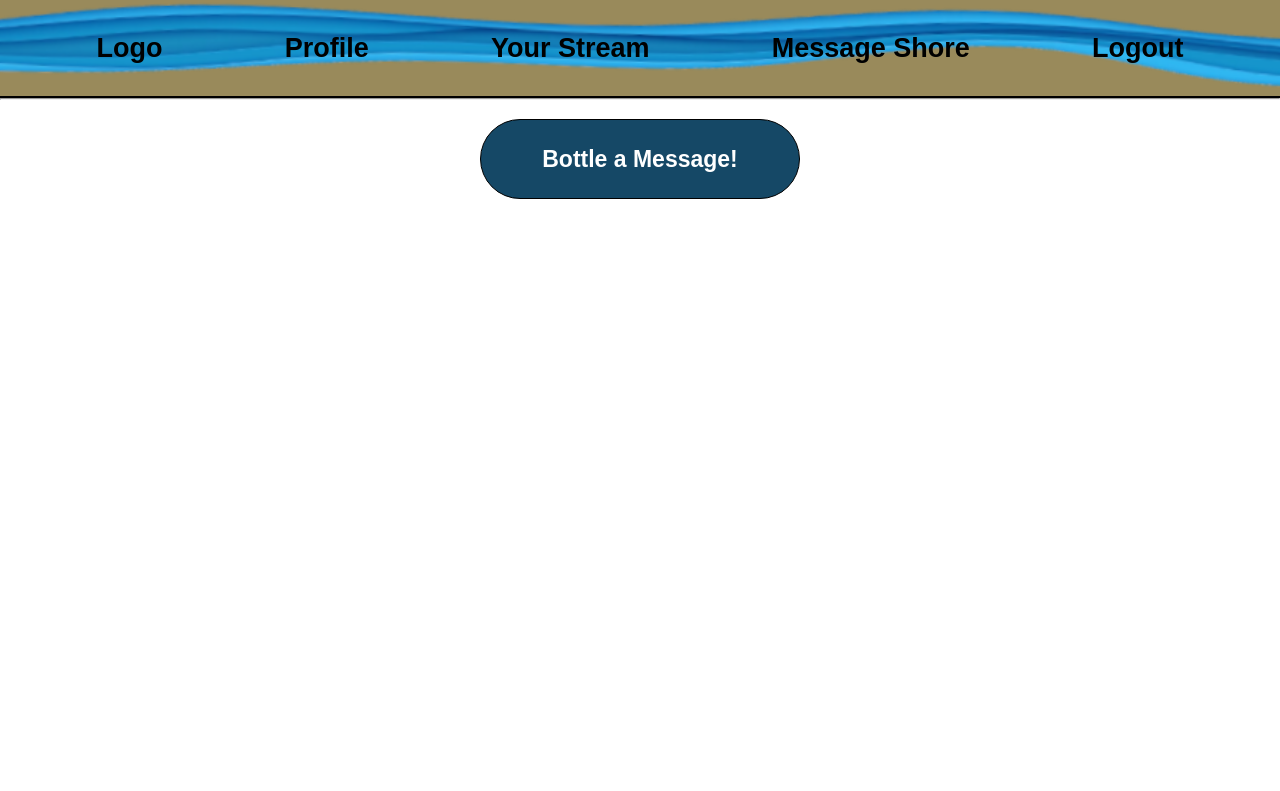
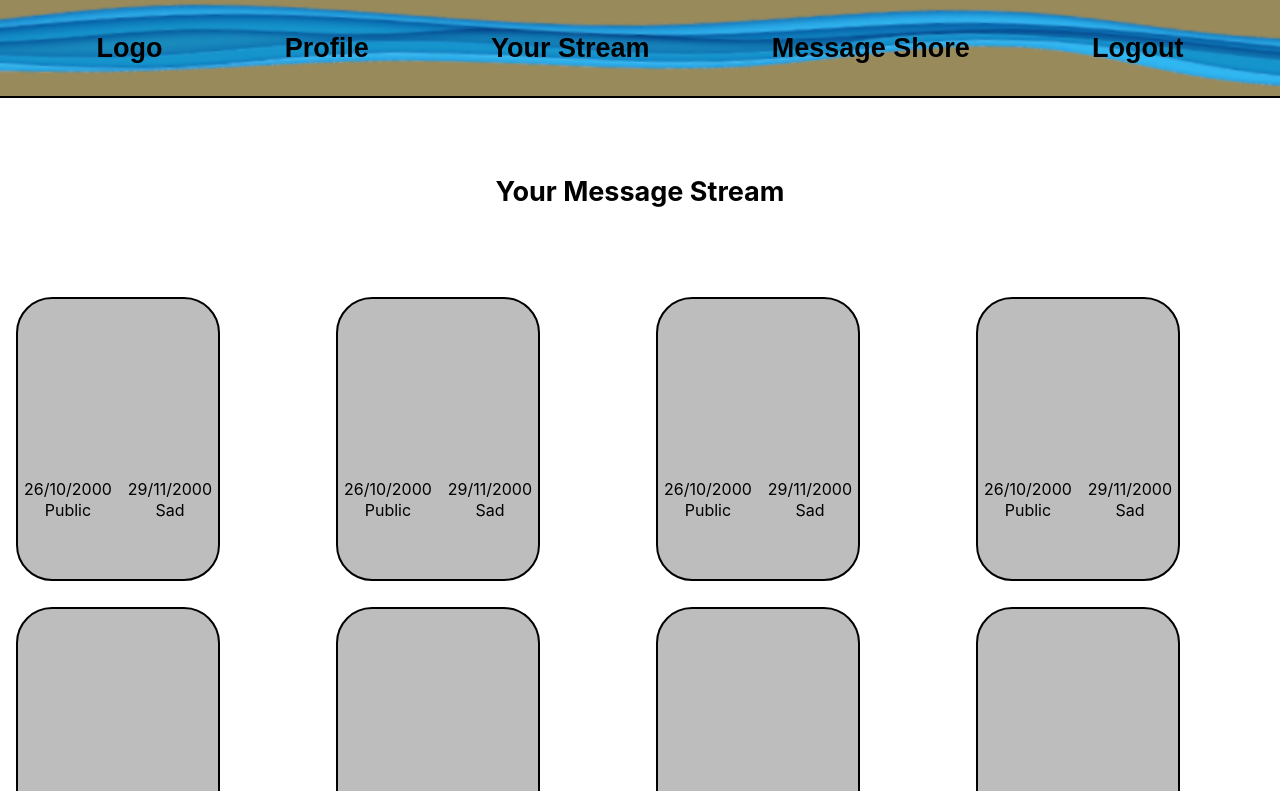
Before and after one commit to DannyHayek/time-capsule-client, a React (Create React App) app: page /messageStream in a window 1280 px wide. Shown: the top 791 px of the page. Built offline with nearby package versions, Linux system fonts and the light colour scheme.

Commit message:
Created basic framework for user message stream

```diff
--- /dev/null
+++ b/src/components/messageStream/MessageStreamCard.jsx
@@ -0,0 +1,19 @@
+import React from 'react'
+
+const MessageStreamCard = ({ num, bottled, recieved, status, tag }) => {
+  return (
+    <div className='flex column space-evenly message-stream-card'>
+        <p>{num}</p>
+
+        <div className='message-stream-info'>
+            <p>{bottled}</p>
+            <p>{recieved}</p>
+            <p>{status}</p>
+            <p>{tag}</p>
+        </div>
+
+    </div>
+  )
+}
+
+export default MessageStreamCard
--- /dev/null
+++ b/src/components/messageStream/MessageStreamSection.jsx
@@ -0,0 +1,27 @@
+import React, { useState } from 'react'
+import MessageStreamCard from './MessageStreamCard'
+
+const MessageStreamSection = () => {
+
+    const [userMessages, setMessages] = useState([
+    { messageNumber: 22, bottled: "26/10/2000", recieved: "29/11/2000", status: "Public", tag:"Sad" },
+    { messageNumber: 33, bottled: "26/10/2000", recieved: "29/11/2000", status: "Public", tag:"Sad" },
+    { messageNumber: 23, bottled: "26/10/2000", recieved: "29/11/2000", status: "Public", tag:"Sad" },
+    { messageNumber: 55, bottled: "26/10/2000", recieved: "29/11/2000", status: "Public", tag:"Sad" },
+    { messageNumber: 77, bottled: "26/10/2000", recieved: "29/11/2000", status: "Public", tag:"Sad" },
+    { messageNumber: 44, bottled: "26/10/2000", recieved: "29/11/2000", status: "Public", tag:"Sad" },
+    { messageNumber: 12, bottled: "26/10/2000", recieved: "29/11/2000", status: "Public", tag:"Sad" },
+    { messageNumber: 45, bottled: "26/10/2000", recieved: "29/11/2000", status: "Public", tag:"Sad" },
+    { messageNumber: 45, bottled: "26/10/2000", recieved: "29/11/2000", status: "Public", tag:"Sad" },
+  ])
+
+  return (
+    <div className='message-stream-section'>
+        {userMessages.map((message) => {
+        return <MessageStreamCard num={message.num} bottled={message.bottled} recieved={message.recieved} status={message.status} tag={message.tag}/>;
+      })}
+    </div>
+  )
+}
+
+export default MessageStreamSection
--- /dev/null
+++ b/src/components/messageStream/StreamTitle.jsx
@@ -0,0 +1,11 @@
+import React from 'react'
+
+const StreamTitle = () => {
+  return (
+    <div>
+        <h1 className='message-stream-title'>Your Message Stream</h1>
+    </div>
+  )
+}
+
+export default StreamTitle
--- a/src/components/routes/PageRoutes.jsx
+++ b/src/components/routes/PageRoutes.jsx
@@ -5,6 +5,7 @@ import Landing from '../../pages/Landing/Landing'
 import MessageShore from '../../pages/MessageShore/MessageShore'
 import Profile from '../../pages/Profile/Profile'
 import BottleMessage from '../../pages/BottleMessage/BottleMessage'
+import MessageStream from '../../pages/MessageStream/MessageStream'
 
 const PageRoutes = () => {
   return (
@@ -14,6 +15,7 @@ const PageRoutes = () => {
       <Route path="/messageShore" element={<MessageShore />} />
       <Route path="/profile" element={<Profile />} />
       <Route path="/bottleMessage" element={<BottleMessage />} />
+      <Route path="/messageStream" element={<MessageStream />} />
     </Routes>
   )
 }
--- a/src/components/shared/Nav.jsx
+++ b/src/components/shared/Nav.jsx
@@ -20,7 +20,7 @@ const Nav = () => {
             </button>
 
             <button className='navBtn' onClick={() => {
-            navigate("/userStream");
+            navigate("/messageStream");
              }}>
                 Your Stream
             </button>
--- a/src/pages/App/App.jsx
+++ b/src/pages/App/App.jsx
@@ -1,6 +1,5 @@
 import './App.css';
 import '../global.css';
-import Landing from '../Landing/Landing';
 import PageRoutes from '../../components/routes/PageRoutes';
 import { useLocation } from 'react-router-dom';
 import { useEffect } from 'react';
--- /dev/null
+++ b/src/pages/MessageStream/MessageStream.css
@@ -0,0 +1,32 @@
+.message-stream {
+    height: 80%;
+}
+
+.message-stream-title {
+    font-size: calc(22px + 0.390625vw);
+    margin: 6%;
+}
+
+.message-stream-section {
+    width: 100%;
+    height: 100%;
+    display: grid;
+    grid-template-columns: auto auto auto auto;
+}
+
+.message-stream-card {
+    background-color: #BDBDBD;
+    margin: 4% 5%;
+    border: 2px solid black;
+    width: 20%;
+    border-radius: 36px;
+    height: 35dvh;
+    justify-content: space-around;
+    min-width: 200px;
+}
+
+.message-stream-info {
+    display: grid;
+    grid-template-columns: auto auto;
+    gap: 2%;
+}
--- /dev/null
+++ b/src/pages/MessageStream/MessageStream.jsx
@@ -0,0 +1,15 @@
+import React from 'react'
+import StreamTitle from '../../components/messageStream/StreamTitle'
+import MessageStreamSection from '../../components/messageStream/MessageStreamSection'
+import './MessageStream.css'
+
+const MessageStream = () => {
+  return (
+    <div className='flex column message-stream'>
+        <StreamTitle />
+        <MessageStreamSection />
+    </div>
+  )
+}
+
+export default MessageStream
```
